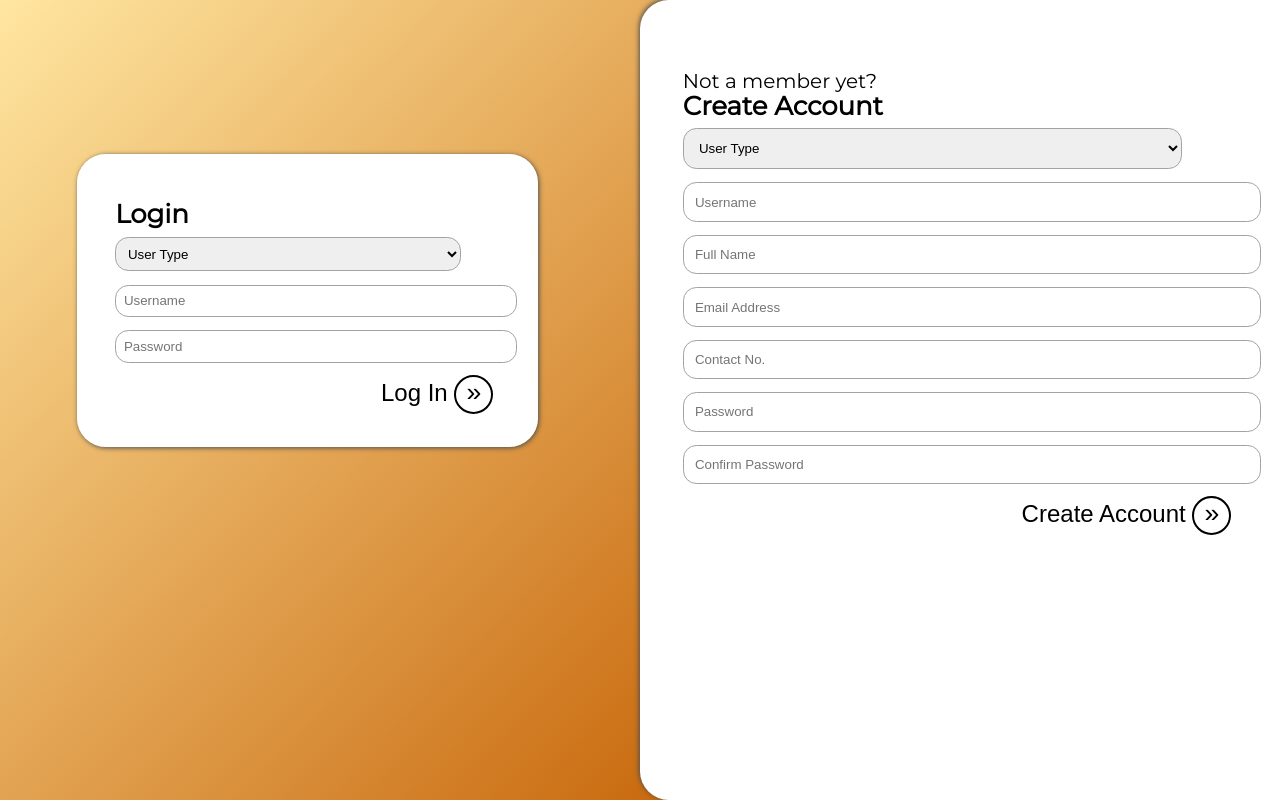
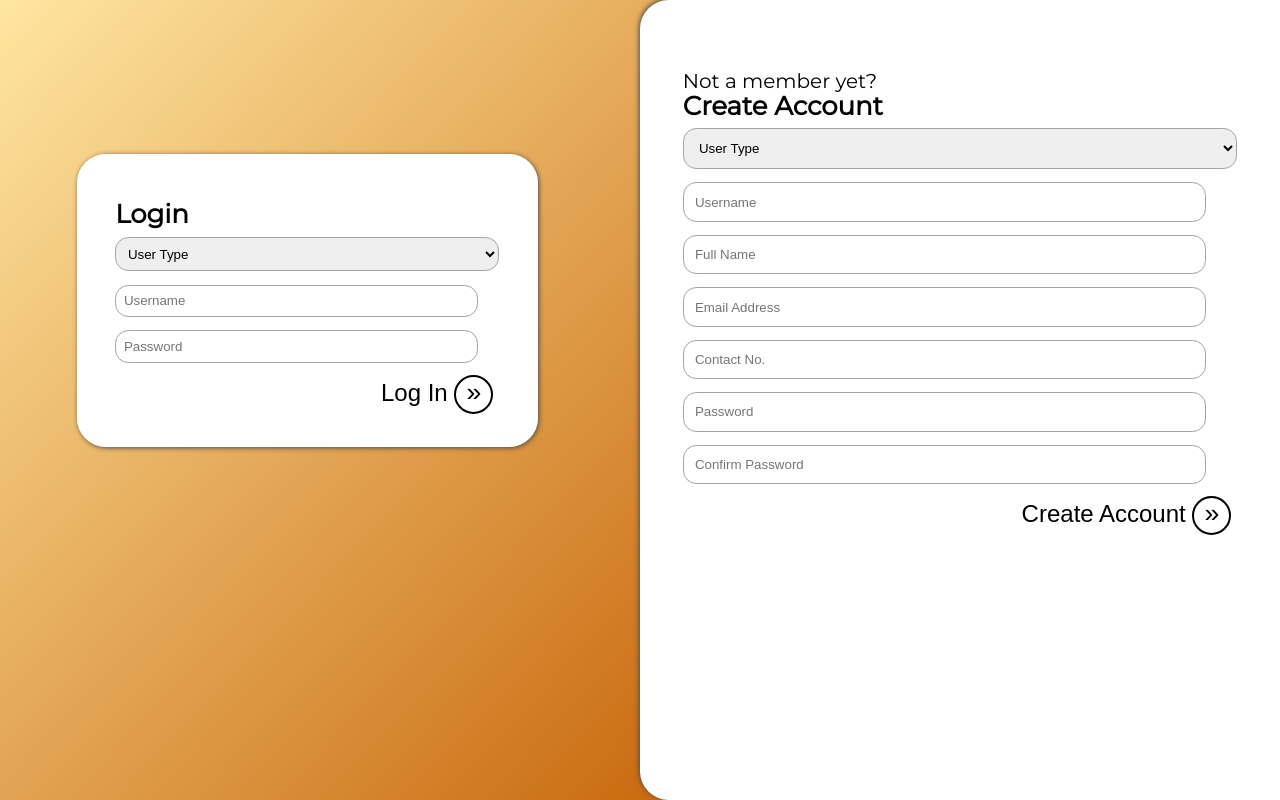
Before and after one commit to LisNadya/WebApp, a PHP site: page /login.php in a window 1280 px wide. Run offline with PHP 8.4, Linux system fonts and the light colour scheme.

Commit message:
Fixed login css - Lis

```diff
--- a/master/css/login.css
+++ b/master/css/login.css
@@ -36,7 +36,7 @@
      border-radius:1em;
  }
 
- input{
+ select{
     width:100%;
  }
 
```
